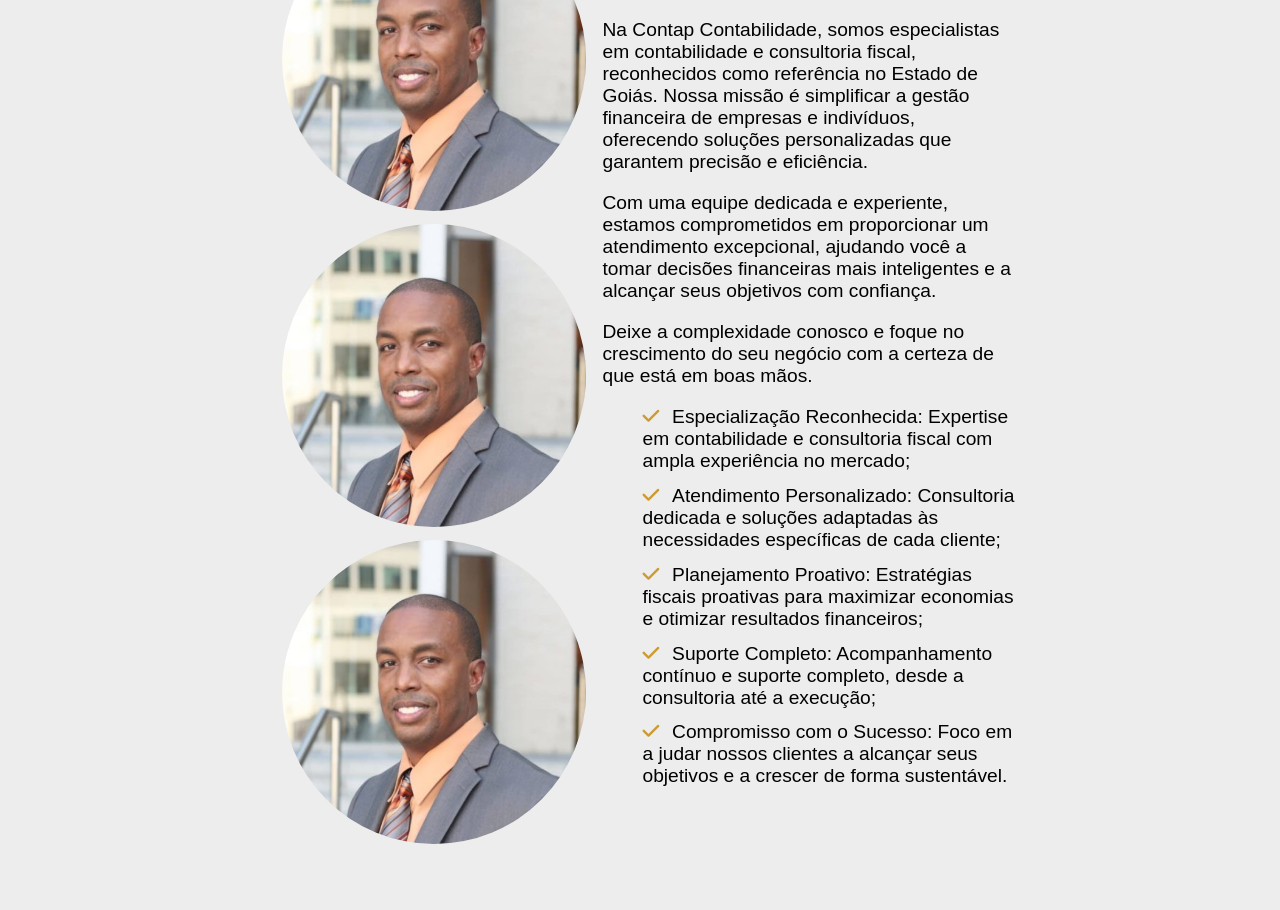
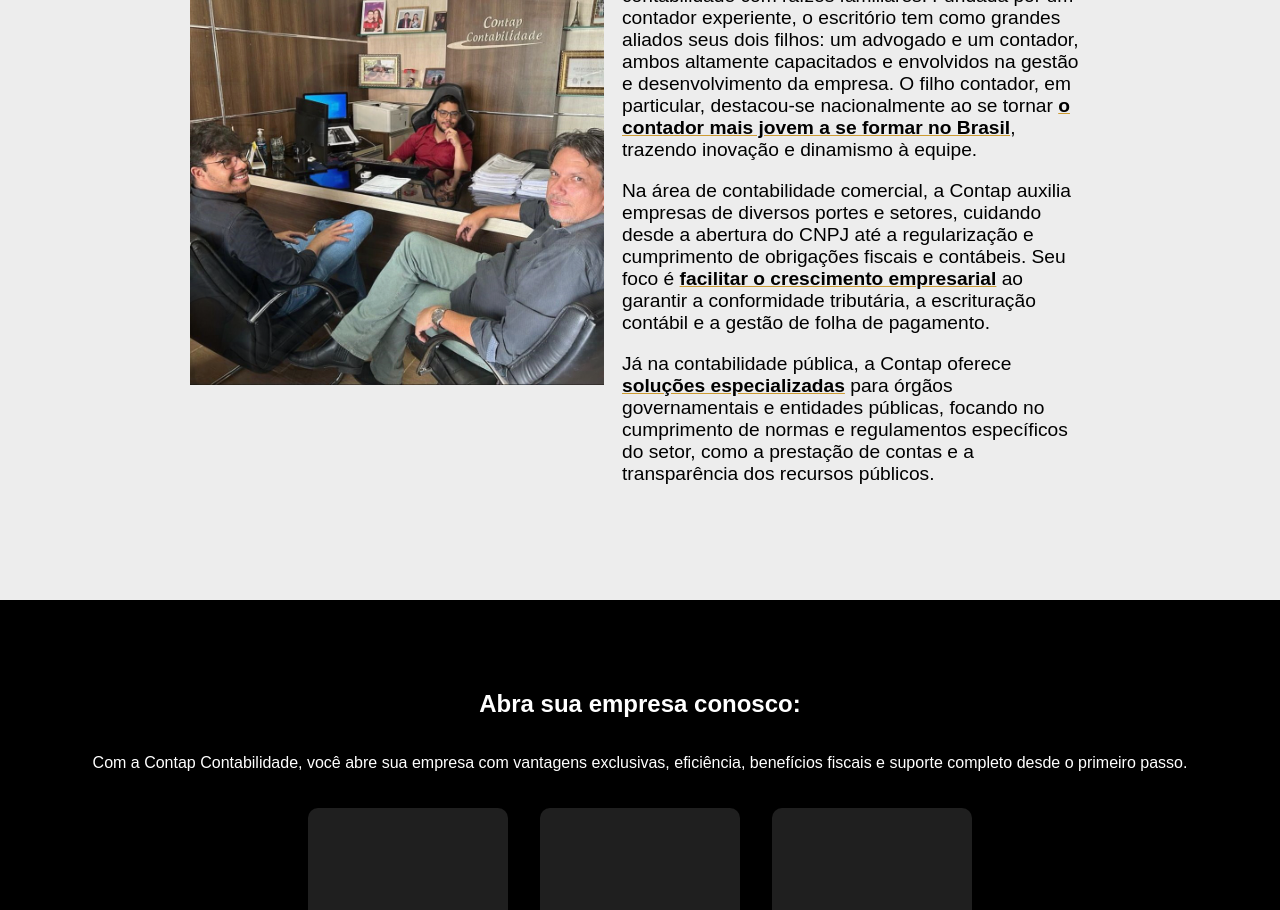
Before and after one commit to lbc354/landing-page-contap-contabilidade, a plain HTML site: page index.html in a window 1280 px wide. Shown: the part 1890-2800 px from the top of the page. Drawn offline with Linux system fonts and the light colour scheme.

Commit message:
mudança em sobre nós

```diff
--- a/index.html
+++ b/index.html
@@ -29,7 +29,7 @@
 <body>
     <!-- botão fixo whatsapp -->
     <div>
-        <a href="https://wa.me/5561983360660/?text=ola" target="_blank">
+        <a href="https://wa.me/5561983360660/?text=Olá" target="_blank">
             <div class="wa-icon">
                 <i class="fa-brands fa-whatsapp"></i>
             </div>
@@ -57,7 +57,7 @@
                 <div class="arrow">
                     <i class="fa-solid fa-arrow-down"></i>
                 </div>
-                <a href="https://wa.me/556299575913/?text=ola" target="_blank">
+                <a href="https://wa.me/556299575913/?text=Olá" target="_blank">
                     <div class="wa-btn">
                         <span>FALE CONOSCO</span>
                         <i class="fa-brands fa-whatsapp"></i>
@@ -75,7 +75,7 @@
                             facilitamos sua gestão financeira.</p>
                     </div>
                     <div class="strip-elements">
-                        <a href="https://wa.me/556299575913/?text=ola" target="_blank">
+                        <a href="https://wa.me/556299575913/?text=Olá" target="_blank">
                             <div class="wa-btn">
                                 <span>FALE CONOSCO</span>
                                 <i class="fa-brands fa-whatsapp"></i>
@@ -164,7 +164,7 @@
                 </div>
                 <div class="strip-elements">
                     <img src="./images/contap-logo.png" alt="logo da contap contabilidade">
-                    <a href="https://wa.me/556299575913/?text=ola" target="_blank">
+                    <a href="https://wa.me/556299575913/?text=Olá" target="_blank">
                         <div class="wa-btn">
                             <span>FALE CONOSCO</span>
                             <i class="fa-brands fa-whatsapp"></i>
@@ -180,32 +180,28 @@
         <div class="about-us" id="sobre-nos">
             <div class="about-us-content">
                 <div class="about-us-img">
-                    <img src="./images/contador.jpg" alt="foto de contador">
-                    <img src="./images/contador.jpg" alt="foto de contador">
-                    <img src="./images/contador.jpg" alt="foto de contador">
+                    <!-- <img src="./images/sobre-nos-1.jpg" alt="foto de contador"> -->
+                    <!-- <img src="./images/sobre-nos-2.jpg" alt="foto de contador"> -->
                 </div>
                 <div class="about-us-text">
                     <h2>Sobre Nós</h2>
-                    <p>Na Contap Contabilidade, somos especialistas em contabilidade e consultoria fiscal, reconhecidos
-                        como referência no Estado de Goiás. Nossa missão é simplificar a gestão financeira de empresas e
-                        indivíduos, oferecendo soluções personalizadas que garantem precisão e eficiência.</p>
-                    <p>Com uma equipe dedicada e experiente, estamos comprometidos em proporcionar um atendimento
-                        excepcional, ajudando você a tomar decisões financeiras mais inteligentes e a alcançar seus
-                        objetivos com confiança.</p>
-                    <p>Deixe a complexidade conosco e foque no crescimento do seu negócio com a certeza de que está em
-                        boas mãos.</p>
-                    <ul>
-                        <li><i class="fa-solid fa-check"></i>Especialização Reconhecida: Expertise em contabilidade e
-                            consultoria fiscal com ampla experiência no mercado;</li>
-                        <li><i class="fa-solid fa-check"></i>Atendimento Personalizado: Consultoria dedicada e soluções
-                            adaptadas às necessidades específicas de cada cliente;</li>
-                        <li><i class="fa-solid fa-check"></i>Planejamento Proativo: Estratégias fiscais proativas para
-                            maximizar economias e otimizar resultados financeiros;</li>
-                        <li><i class="fa-solid fa-check"></i>Suporte Completo: Acompanhamento contínuo e suporte
-                            completo, desde a consultoria até a execução;</li>
-                        <li><i class="fa-solid fa-check"></i>Compromisso com o Sucesso: Foco em a judar nossos clientes
-                            a alcançar seus objetivos e a crescer de forma sustentável.</li>
-                    </ul>
+                    <p>A <strong>Contap Contabilidade</strong> é uma empresa de contabilidade com raízes familiares.
+                        Fundada por um
+                        contador experiente, o escritório tem como grandes aliados seus dois filhos: um advogado e um
+                        contador, ambos altamente capacitados e envolvidos na gestão e desenvolvimento da empresa. O
+                        filho contador, em particular, destacou-se nacionalmente ao se tornar <strong>o contador mais
+                            jovem a se
+                            formar no Brasil</strong>, trazendo inovação e dinamismo à equipe.</p>
+                    <p>Na área de contabilidade comercial, a Contap auxilia empresas de diversos portes e setores,
+                        cuidando desde a abertura do CNPJ até a regularização e cumprimento de obrigações fiscais e
+                        contábeis. Seu foco é <strong>facilitar o crescimento empresarial</strong> ao garantir a
+                        conformidade tributária,
+                        a escrituração contábil e a gestão de folha de
+                        pagamento.</p>
+                    <p>Já na contabilidade pública, a Contap oferece <strong>soluções especializadas</strong> para
+                        órgãos governamentais
+                        e entidades públicas, focando no cumprimento de normas e regulamentos específicos do setor, como
+                        a prestação de contas e a transparência dos recursos públicos.</p>
                 </div>
             </div>
         </div>
@@ -261,7 +257,7 @@
                     <p>Pronto para tirar suas dúvidas e levar suas finanças ao próximo nível? Nossa equipe está à
                         disposição para ajudar você. Clique no botão abaixo e fale conosco agora pelo WhatsApp. Esta mos
                         prontos para transformar suas necessidades contábeis em soluções inteligentes!</p>
-                    <a href="https://wa.me/556299575913/?text=ola" target="_blank">
+                    <a href="https://wa.me/556299575913/?text=Olá" target="_blank">
                         <div class="wa-btn">
                             <span>FALE CONOSCO</span>
                             <i class="fa-brands fa-whatsapp"></i>
--- a/script.js
+++ b/script.js
@@ -1,32 +1,9 @@
-// para elementos "aparecerem" na tela
-document.addEventListener('DOMContentLoaded', function () {
-    const elements = document.querySelectorAll('.invisible');
-
-    function checkVisibility() {
-        elements.forEach(element => {
-            const rect = element.getBoundingClientRect();
-            const windowHeight = window.innerHeight || document.documentElement.clientHeight;
-
-            if (rect.top <= windowHeight && rect.bottom >= 0) {
-                element.classList.add('visible');
-            } else {
-                element.classList.remove('visible');
-            }
-        });
-    }
-
-    window.addEventListener('scroll', checkVisibility);
-    checkVisibility();
-});
-
-
-
-// slideshow
+// slideshow cabeçalho
 document.addEventListener("DOMContentLoaded", function () {
     // Array de URLs de imagens
     const images = [
         './images/pinheiros.jpg',
-        './images/contap-logo.png',
+        './images/pinheiros.jpg',
     ];
 
     // Seleciona o elemento que receberá o slideshow
@@ -56,6 +33,64 @@
 
 
 
+// slideshow sobre nós
+document.addEventListener("DOMContentLoaded", function () {
+    // Array de URLs de imagens
+    const images = [
+        './images/sobre-nos-1.jpg',
+        './images/sobre-nos-2.jpg',
+    ];
+
+    // Seleciona o elemento que receberá o slideshow
+    const hero = document.querySelector('.about-us-img');
+
+    // Índice inicial da imagem
+    let currentImageIndex = 0;
+
+    // Tempo de exibição por imagem em milissegundos (5 segundos)
+    const slideshowInterval = 5000;
+
+    // Função para mudar o background
+    function changeBackgroundImage() {
+        // Muda a imagem de fundo do elemento .hero
+        hero.style.backgroundImage = `url(${images[currentImageIndex]})`;
+
+        // Atualiza o índice da próxima imagem
+        currentImageIndex = (currentImageIndex + 1) % images.length;
+    }
+
+    // Inicializa o slideshow
+    setInterval(changeBackgroundImage, slideshowInterval);
+
+    // Inicializa com a primeira imagem
+    changeBackgroundImage();
+});
+
+
+
+// para elementos "aparecerem" na tela
+document.addEventListener('DOMContentLoaded', function () {
+    const elements = document.querySelectorAll('.invisible');
+
+    function checkVisibility() {
+        elements.forEach(element => {
+            const rect = element.getBoundingClientRect();
+            const windowHeight = window.innerHeight || document.documentElement.clientHeight;
+
+            if (rect.top <= windowHeight && rect.bottom >= 0) {
+                element.classList.add('visible');
+            } else {
+                element.classList.remove('visible');
+            }
+        });
+    }
+
+    window.addEventListener('scroll', checkVisibility);
+    checkVisibility();
+});
+
+
+
 // cards
 document.addEventListener('DOMContentLoaded', function () {
     // Seleciona todos os cards com as classes especificadas
--- a/style.css
+++ b/style.css
@@ -26,12 +26,6 @@
 }
 
 /* configurações gerais */
-/* * {
-    margin: 0;
-    padding: 0;
-    box-sizing: border-box;
-    } */
-
 html,
 body {
     margin: 0;
@@ -154,7 +148,7 @@
 
 .hero-text {
     width: 90%;
-    max-width: 750px;
+    max-width: 900px;
 }
 
 .hero-text h1 {
@@ -179,7 +173,6 @@
     width: fit-content;
     padding: 1.2rem;
     border-radius: .8rem;
-    font-size: 1rem;
     display: flex;
     align-items: center;
     gap: .8rem;
@@ -192,13 +185,6 @@
 
 .wa-btn:hover {
     padding: 1.2rem 1.8rem;
-}
-
-/* responsividade */
-@media(max-width: 600px) {
-    .wa-btn {
-        font-size: 1.2rem;
-    }
 }
 
 /* seta com animação */
@@ -230,7 +216,7 @@
 
 .strip {
     width: 90%;
-    max-width: 750px;
+    max-width: 900px;
     margin: 0 auto;
 }
 
@@ -263,6 +249,12 @@
     }
 }
 
+@media(max-width: 600px) {
+    .strip-text {
+        font-size: 1.2rem;
+    }
+}
+
 /* sobre nós */
 .about-us {
     background-color: var(--bg-white);
@@ -270,34 +262,26 @@
 
 .about-us-content {
     width: 90%;
-    max-width: 750px;
+    max-width: 900px;
     margin: 0 auto;
     padding: 5rem 0 6rem;
     display: flex;
-    justify-content: center;
+    align-items: center;
+    justify-content: space-between;
 }
 
 .about-us-img {
-    width: 45%;
-    display: flex;
-    flex-direction: column;
-    align-items: center;
-    justify-content: center;
-    gap: .8rem;
-}
-
-.about-us-img img {
-    width: 90%;
-    border-radius: 50%;
-    transition: .3s;
-}
-
-.about-us-img img:hover {
-    transform: scale(1.05);
+    height: 26rem;
+    width: 46%;
+    background-image: url(./images/sobre-nos-1.jpg);
+    background-repeat: no-repeat;
+    background-size: contain;
+    background-position: center;
+    transition: background-image 2s ease;
 }
 
 .about-us-text {
-    width: 55%;
+    width: 52%;
     font-size: 1.2rem;
 }
 
@@ -318,13 +302,11 @@
     margin-right: .8rem;
 }
 
-/* responsividade */
-@media(max-width: 800px) {
-    .about-us-img img {
-        width: 75%;
-    }
+strong {
+    text-decoration: underline var(--contap-logo);
 }
 
+/* responsividade */
 @media(max-width: 600px) {
     .about-us-content {
         flex-direction: column;
@@ -332,12 +314,6 @@
 
     .about-us-img {
         width: 100%;
-        flex-direction: row;
-        flex-wrap: wrap;
-    }
-
-    .about-us-img img {
-        width: 30%;
     }
 
     .about-us-text {
@@ -348,7 +324,7 @@
 /* entre em contato */
 .get-in-touch-content {
     width: 90%;
-    max-width: 750px;
+    max-width: 900px;
     margin: 0 auto;
     padding: 5rem 0 6rem;
     display: flex;
```
Also changed, not shown: images/contador.jpg (deleted), images/sobre-nos-1.jpg (added), images/sobre-nos-2.jpg (added).
